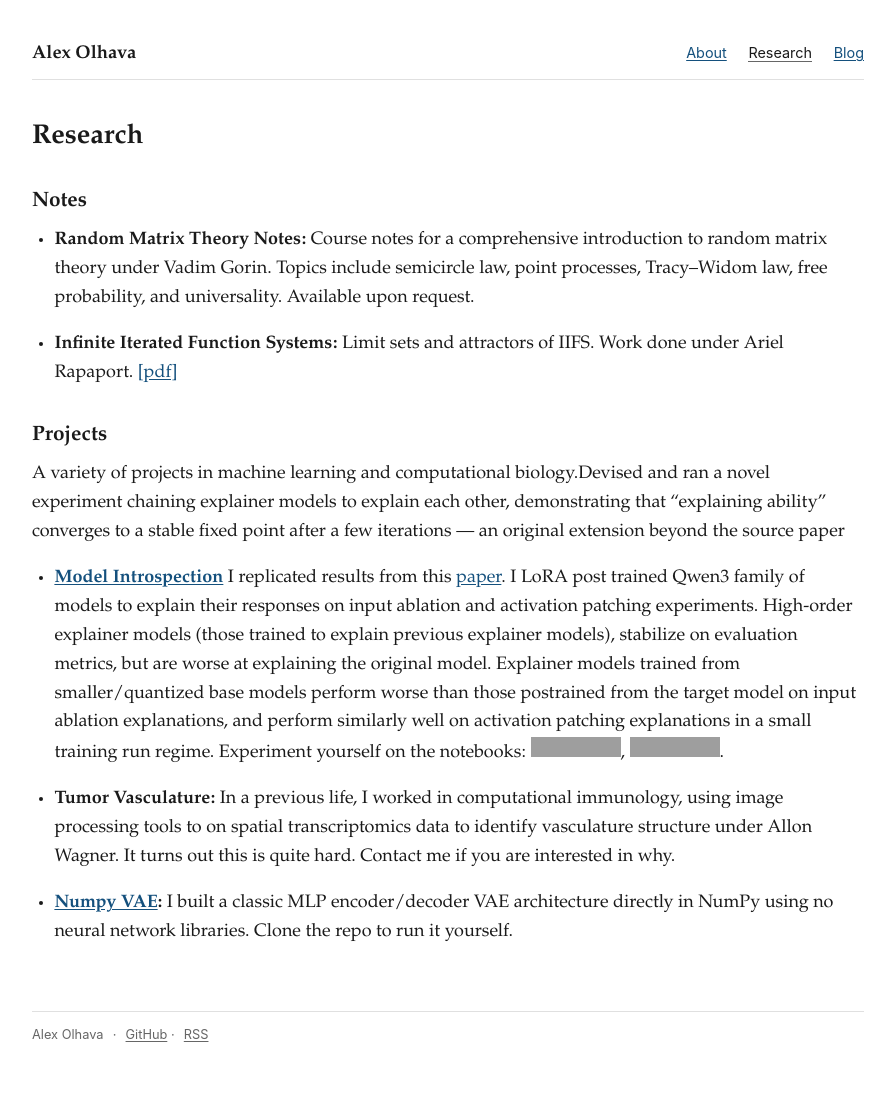
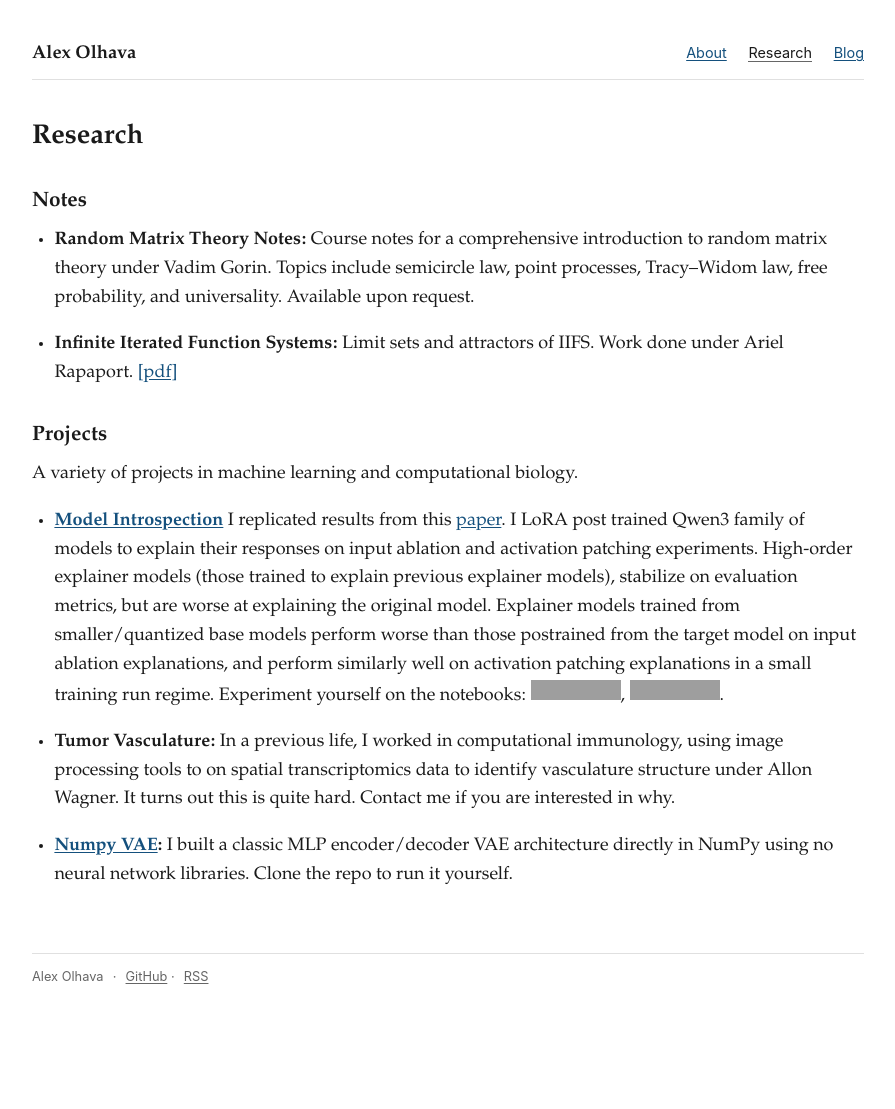
Before and after one commit to oakleafwarrior/oakleafwarrior.github.io, a Jekyll site: the page built from research.md, in a window 1280 px wide. Shown: the whole page, without its empty margins (192-1087 px from the left). Built offline with Jekyll 4.4.1, drawn with Linux system fonts in a browser that asks for light colours; after the commit the page ends 1052 px from its top, so only the background shows below that; grey boxes are pictures that could not be loaded.

Commit message:
removing unwanted sentence

```diff
--- a/research.md
+++ b/research.md
@@ -37,7 +37,7 @@ Format for a real entry:
 - **Infinite Iterated Function Systems:** Limit sets and attractors of IIFS. Work done under Ariel Rapaport. [[pdf]]({{ '/assets/files/IIFS.pdf' | relative_url }})
 
 ## Projects
-A variety of projects in machine learning and computational biology.Devised and ran a novel experiment chaining explainer models to explain each other, demonstrating that "explaining ability" converges to a stable fixed point after a few iterations — an original extension beyond the source paper
+A variety of projects in machine learning and computational biology.
 
 - **[Model Introspection](https://github.com/oakleafwarrior/introspection_replication)** I replicated results from this [paper](https://arxiv.org/pdf/2511.08579). I LoRA post trained Qwen3 family of models to explain their responses on input ablation and activation patching experiments. High-order explainer models (those trained to explain previous explainer models), stabilize on evaluation metrics, but are worse at explaining the original model. Explainer models trained from smaller/quantized base models perform worse than those postrained from the target model on input ablation explanations, and perform similarly well on activation patching explanations in a small training run regime. Experiment yourself on the notebooks: [![Small Explainer Replication](https://colab.research.google.com/assets/colab-badge.svg)](https://colab.research.google.com/github/oakleafwarrior/introspection_replication/blob/main/replication.ipynb), [![Iteration Experiment](https://colab.research.google.com/assets/colab-badge.svg)](https://colab.research.google.com/github/oakleafwarrior/introspection_replication/blob/main/iteration.ipynb).
 
```
